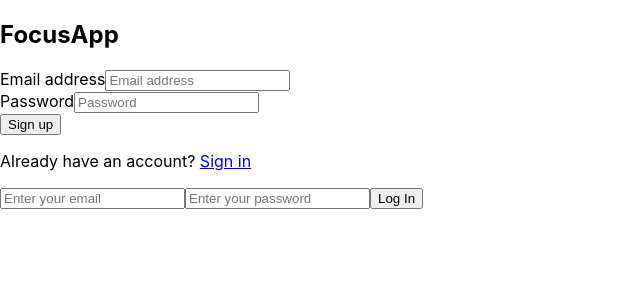
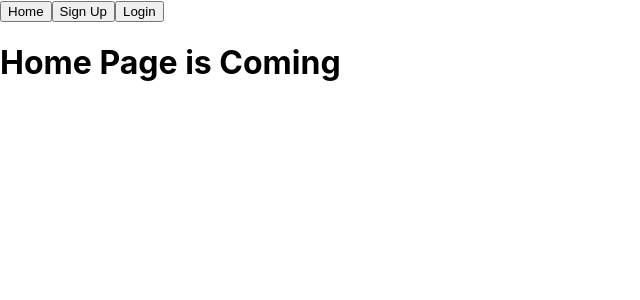
Before and after one commit to FaneTree/project2-QuizCraft-original, a React (Create React App) app in the folder quizcraft-client/: page / in a window 1280 px wide. Shown: the top 300 px of the page, without its empty margins (0-640 px from the left). Built offline with nearby package versions, Linux system fonts and the light colour scheme.

Commit message:
home component added and buttons to direct to each component

```diff
--- a/quizcraft-client/package.json
+++ b/quizcraft-client/package.json
@@ -3,6 +3,9 @@
   "version": "0.1.0",
   "private": true,
   "dependencies": {
+    "@emotion/react": "^11.10.5",
+    "@emotion/styled": "^11.10.5",
+    "@mui/material": "^5.11.8",
     "@testing-library/jest-dom": "^5.16.5",
     "@testing-library/react": "^13.4.0",
     "@testing-library/user-event": "^13.5.0",
--- a/quizcraft-client/public/index.html
+++ b/quizcraft-client/public/index.html
@@ -24,7 +24,7 @@
       work correctly both with client-side routing and a non-root public URL.
       Learn how to configure a non-root public URL by running `npm run build`.
     -->
-    <title>React App</title>
+    <title>QuizCraft</title>
   </head>
   <body>
     <noscript>You need to enable JavaScript to run this app.</noscript>
--- a/quizcraft-client/src/components/App.js
+++ b/quizcraft-client/src/components/App.js
@@ -2,15 +2,30 @@ import Users from './Users';
 import { Routes, Route, Link } from "react-router-dom";
 import Signup from './Signup';
 import Login from './Login';
-
+import Home from './Home';
 
 function App() {
     return (
         <div className="App">
+            <Link to="/">
+                <button>Home</button>
+            </Link>
+            <Link to="/signup">
+                <button>Sign Up</button>
+            </Link>
+            <Link to="/login">
+                <button>Login</button>
+            </Link>
             <Routes>
-        <Route exact path="/" element={<Users />} />
-        <Route exact path="/login" element={<Login />} />
-        <Route exact path="/signup" element={<Signup />} />
+                <Route exact path="/" element={
+                        <Home />
+                } />
+                <Route exact path="/signup" element={
+                        <Signup />
+                } />
+                <Route exact path="/login" element={
+                        <Login />
+                } />
             </Routes>
         </div>
     );
--- /dev/null
+++ b/quizcraft-client/src/components/Home.jsx
@@ -0,0 +1,9 @@
+import React from "react";
+
+export default function Home (){
+    return (
+        <div>
+            <h1>Home Page is Coming</h1>
+        </div>
+    )
+}
--- a/quizcraft-client/src/components/Login.jsx
+++ b/quizcraft-client/src/components/Login.jsx
@@ -1,36 +1,32 @@
-import React, {Component, useState} from 'react';
-import { NavLink, useNavigate } from 'react-router-dom';
+import React, { useState} from 'react';
+import {  useNavigate } from 'react-router-dom';
 import {  signInWithEmailAndPassword  } from 'firebase/auth';
 import { auth } from './firebase.js';
 
 const Login = () => {
+    const navigate = useNavigate();
     const [email, setEmail] = useState('');
     const [password, setPassword] = useState('');
+    const [errorMessages, setErrorMessages] = useState(null);
 
-
-    // const logInWithEmailAndPassword = async (email, password) => {
-    //     try {
-    //       await signInWithEmailAndPassword(auth, email, password);
-    //     } catch (err) {
-    //       console.error(err);
-    //       alert(err.message);
-    //     }
-    //   };
-
+    const _handleErrors = (error) => {
+        alert(error.code)
+        setErrorMessages(error.message);
+    }
     const _handleSubmit = (e) => {
         e.preventDefault();
-        // setEmail('');
-        // setPassword('');
 
         signInWithEmailAndPassword(auth, email, password)
             .then((userCredential) => {
                 // Signed in
                 const user = userCredential.user;
+                // TODO: redirect the user to another page after sign-in
+                navigate("/")
                 // ...
             })
             .catch((error) => {
-                const errorCode = error.code;
-                const errorMessage = error.message;
+                _handleErrors(error)
+                navigate("/login")
             });
     }
 
@@ -41,6 +37,7 @@ const Login = () => {
                 <input type="password" placeholder='Enter your password' value={ password } onInput={ (e) =>  setPassword( e.target.value ) }/>
                 <input type="submit" value="Log In" />
             </form>
+            { errorMessages && <div>{errorMessages.message}</div>}
         </div>
     )
 }
--- a/quizcraft-client/src/components/Signup.jsx
+++ b/quizcraft-client/src/components/Signup.jsx
@@ -5,10 +5,13 @@ import { auth } from './firebase.js';
 
 const Signup = () => {
     const navigate = useNavigate();
-
     const [email, setEmail] = useState('')
     const [password, setPassword] = useState('');
+    const [error, setError] = useState(null);
 
+    const _handleError = (error)=>{
+        setError(error.message);
+    }
     const onSubmit = async (e) => {
       e.preventDefault()
 
@@ -21,10 +24,7 @@ const Signup = () => {
             // ...
         })
         .catch((error) => {
-            const errorCode = error.code;
-            const errorMessage = error.message;
-            console.log(errorCode, errorMessage);
-            // ..
+            _handleError(error)
         });
 
 
@@ -37,6 +37,7 @@ const Signup = () => {
                 <div>
                     <h1> FocusApp </h1>
                     <form>
+                        { error && <div>{error.message}</div>}
                         <div>
                             <label htmlFor="email-address">
                                 Email address
```
Also changed, not shown: 2 other files (tests, documents, lock files or other folders). Lines whose indentation alone changed are shown as unchanged.
